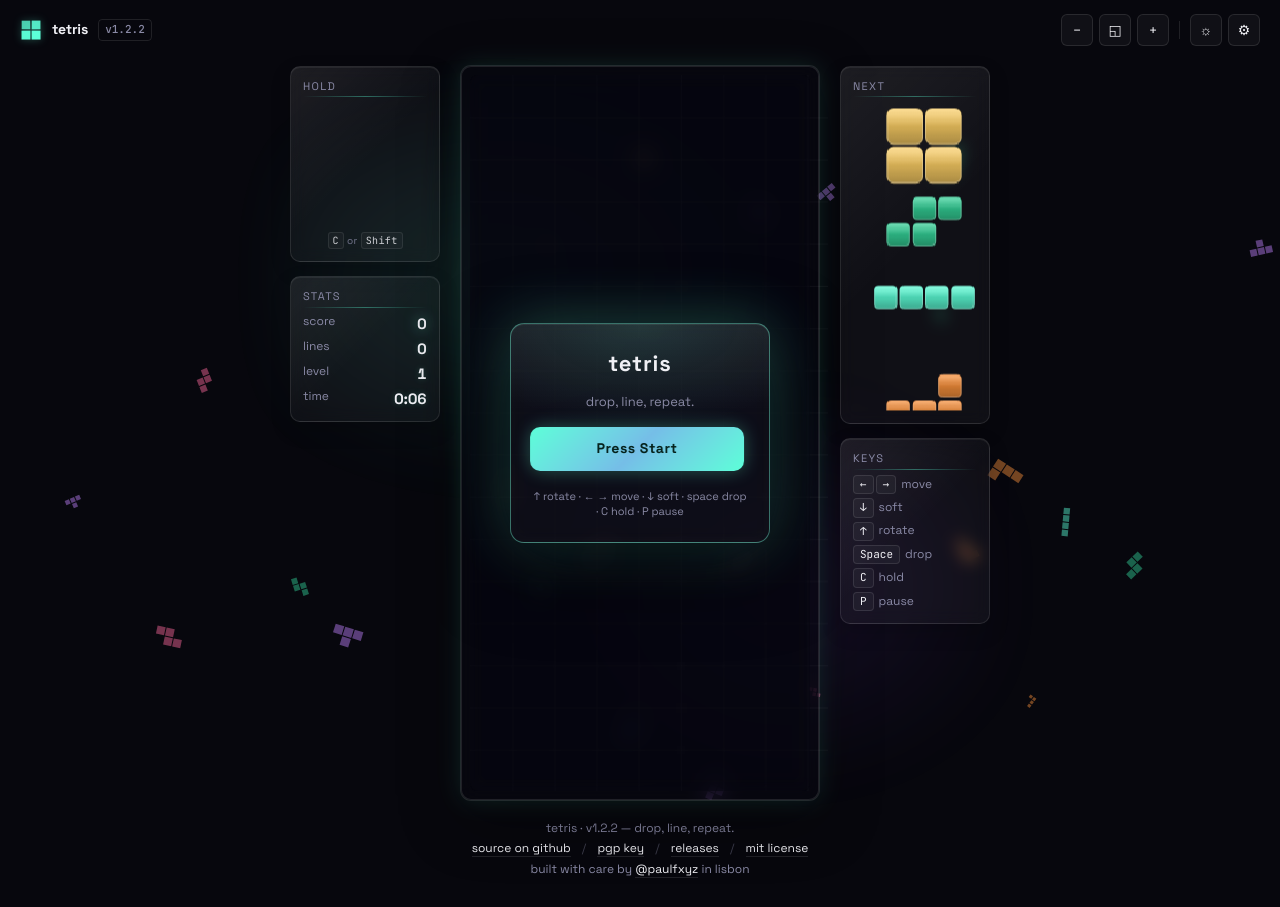
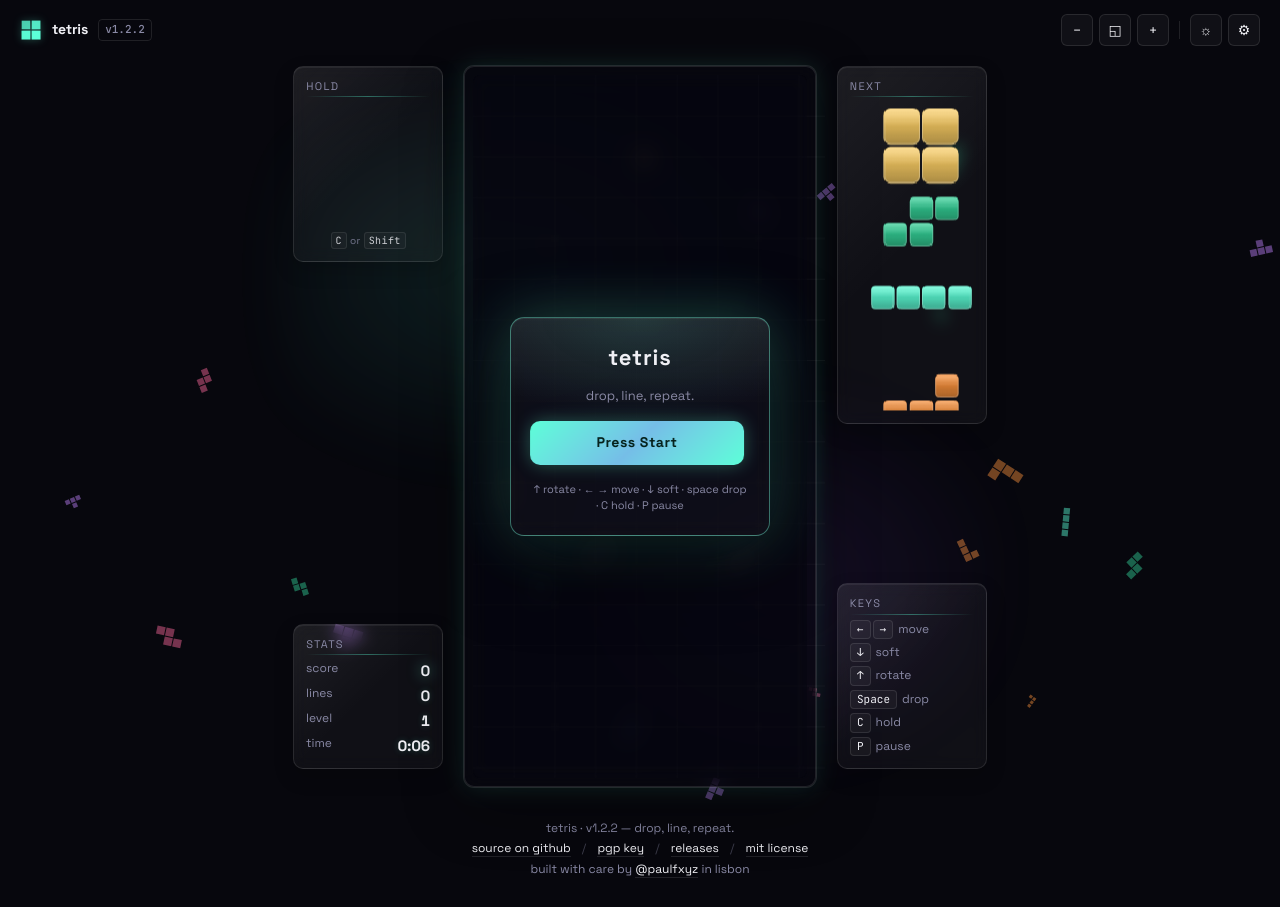
Before and after one commit to paulfxyz/tetris, a PHP site: page / in a window 1280 px wide. Run offline with PHP 8.4, Linux system fonts and the light colour scheme.

Commit message:
fix(layout): pin HUDs to board height, hard-cap board to viewport
Two follow-up fixes to the v1.2.2 sustainable-zoom rewrite:

1. Empty space below board on zoom-out: the grid was stretching the row
   to the tallest sibling (the HUDs), so when the board shrank, the HUDs
   stayed tall and an empty gap appeared under the board. Set
   align-items: start on the grid and pin .hud height to var(--board-h)
   with justify-content: space-between so HOLD/NEXT anchor top and
   STATS/KEYS anchor bottom \u2014 matching the board's vertical extent
   exactly at any zoom.

2. Bottom rows clipping on zoom-in: the manual multiplier (up to 160%)
   could push the board taller than the viewport. applyBoardSize now
   clamps the final height to 95% of stage height, so the user can
   still 'request' 160% but reality keeps the board fully visible.

SW cache bumped to tetris-v1.2.7.

```diff
--- a/public/css/game.css
+++ b/public/css/game.css
@@ -14,12 +14,22 @@
   display: grid;
   grid-template-columns: var(--hud-w) var(--board-w) var(--hud-w);
   gap: var(--gap);
-  align-items: stretch;
+  /* align-items: start makes HUD columns match the board's intrinsic height
+   * instead of stretching to the tallest sibling. Combined with the board
+   * canvas being height: var(--board-h), this guarantees the row's effective
+   * height = the board's height — no empty space below the board on zoom-out. */
+  align-items: start;
   /* No transform: scale() anywhere. Zoom is realized by changing --board-h
    * directly, which makes the canvas's CSS size change — so getBoundingClientRect()
    * and canvas.width agree, no aliasing, no smear, no empty space mismatch. */
   transition: --board-h .2s ease;
 }
+
+/* HUDs flex to fill the board's height: HOLD (or NEXT) sits flush at the top,
+ * the remaining HUD block (STATS / KEYS) anchored at the bottom. This keeps
+ * both side rails visually aligned with the top and bottom of the board
+ * regardless of how tall the board ends up. */
+.hud { height: var(--board-h); justify-content: space-between; }
 @property --board-h {
   syntax: '<length>';
   inherits: true;
--- a/public/sw.js
+++ b/public/sw.js
@@ -1,7 +1,7 @@
 // tetris — service worker
 // Cache-first for the small static bundle so the game works offline.
 
-const CACHE = 'tetris-v1.2.6';
+const CACHE = 'tetris-v1.2.7';
 const ASSETS = [
   './',
   'index.html',
```
Also changed, not shown: public/js/app.js.
